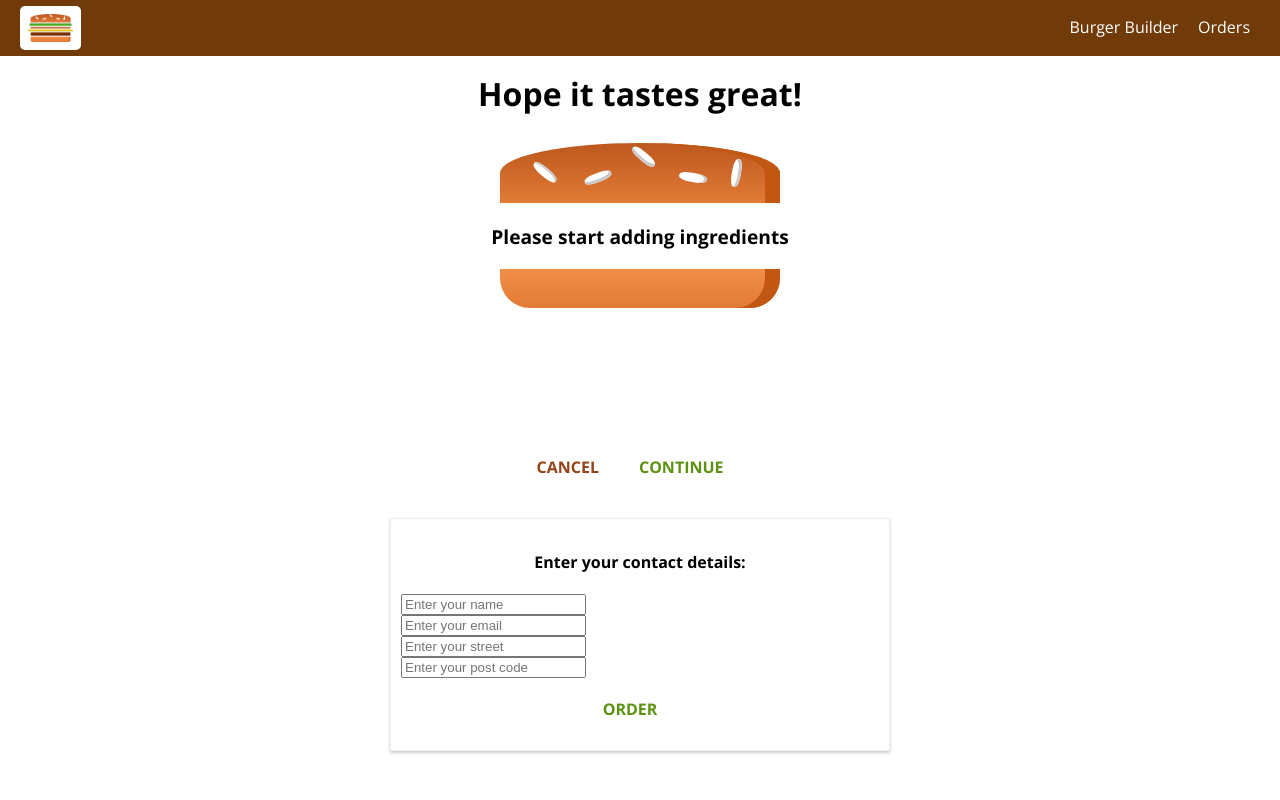
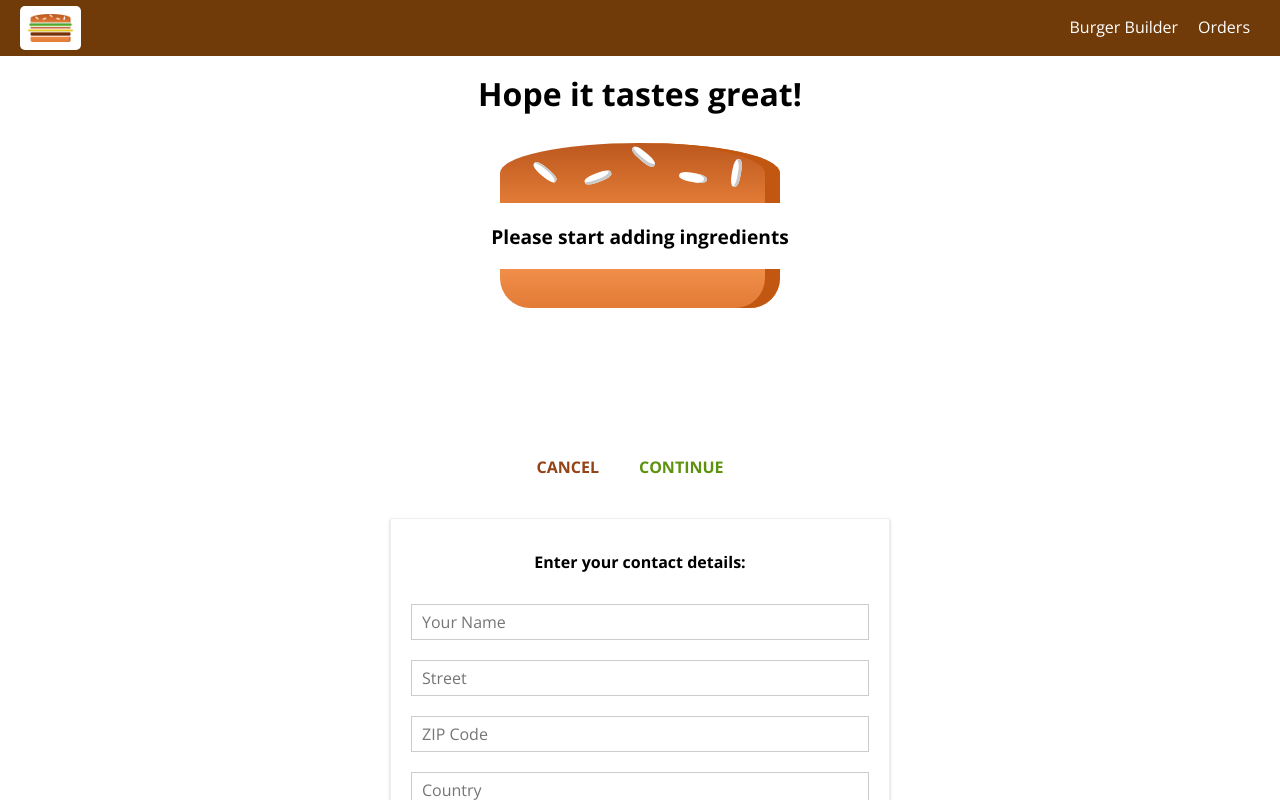
Before and after one commit to wesleyarchbell/react-burger-builder, a React (Create React App) app: page /checkout in a window 1280 px wide. Both pictures are taken after a click on the button "CONTINUE". Shown: the top 800 px of the page. Built offline with nearby package versions, Linux system fonts and the light colour scheme.

Commit message:
Dynamically create form elements

```diff
--- /dev/null
+++ b/src/components/UI/Input/Input.js
@@ -0,0 +1,38 @@
+import React from 'react';
+import styles from './Input.module.css';
+
+const input = (props) => {
+
+    let inputElement = null;
+    switch (props.elementType) {
+        case ('input') : {
+            inputElement = <input className={styles.InputElement} {...props.elementConfig} value={props.value}/>
+            break;
+        }
+        case ('textarea'): {
+            inputElement = <textarea className={styles.InputElement} {...props.elementConfig} value={props.value}/>
+            break;
+        }
+        case ('select'): {
+            inputElement = (<select className={styles.InputElement} value={props.value}>
+                {props.elementConfig.options.map(option => {
+                    return <option key={option.value} value={option.value}>{option.displayValue}</option>
+                })}
+            </select>)
+            break;
+        }
+        default: {
+            inputElement = <input className={styles.InputElement} {...props.elementConfig} value={props.value}/>
+        }
+    }
+
+    return (
+        <div className={styles.Input}>
+            <label>{props.label}</label>
+            {inputElement}
+        </div>
+    )
+}
+
+
+export default input
--- /dev/null
+++ b/src/components/UI/Input/Input.module.css
@@ -0,0 +1,32 @@
+.Input {
+    width: 100%;
+    padding: 10px;
+    box-sizing: border-box;
+}
+
+.Label {
+    font-weight: bold;
+    display: block;
+    margin-bottom: 8px;
+}
+
+.InputElement {
+    outline: none;
+    border: 1px solid #ccc;
+    background-color: white;
+    font: inherit;
+    padding: 6px 10px;
+    display: block;
+    width: 100%;
+    box-sizing: border-box;
+}
+
+.InputElement:focus {
+    outline: none;
+    background-color: #ccc;
+}
+
+.Invalid {
+    border: 1px solid red;
+    background-color: #FDA49A;
+}
--- a/src/containers/ContactData/ContactData.js
+++ b/src/containers/ContactData/ContactData.js
@@ -1,6 +1,7 @@
-import React, {Component} from 'react';
+import React, { Component } from 'react';
 import Button from '../../components/UI/Button/Button';
 import Spinner from '../../components/UI/Spinner/Spinner';
+import Input from '../../components/UI/Input/Input';
 import axios from '../../axios-orders';
 
 import styles from './ContactData.module.css';
@@ -9,11 +10,31 @@ class ContactData extends Component {
 
     state = {
         loading: false,
-        name: '',
-        email: '',
-        address: {
-            street: '',
-            postCode: ''
+        orderForm: {
+            elements: [
+                this.buildFormElement('name', 'input', 'text', 'Your Name', '', []),
+                this.buildFormElement('street', 'input', 'text', 'Street', '', []),
+                this.buildFormElement('zipCode', 'input', 'text', 'ZIP Code', '', []),
+                this.buildFormElement('country', 'input', 'text', 'Country', '', []),
+                this.buildFormElement('email', 'input', 'email', 'Your E-Mail', '', []),
+                this.buildFormElement('delivery', 'select', 'email', 'Delivery Method', '', [
+                    { value: 'fastest', displayValue: 'Fastest' },
+                    { value: 'cheapest', displayValue: 'Cheapest' },
+                ])
+            ]
+        }
+    }
+
+    buildFormElement(name, elementType, type, placeholder, value, options) {
+        return {
+            name: name,
+            elementType: elementType,
+            value: value,
+            elementConfig: {
+                type: type,
+                placeholder: placeholder,
+                options: options
+            }
         }
     }
 
@@ -25,14 +46,7 @@ class ContactData extends Component {
         this.setState({ loading: true });
         const order = {
             ingredients: this.props.ingredients,
-            price: this.props.price,
-            customer: {
-                name: "Wesley",
-                address: "21 Test St",
-                country: "Australia",
-                email: "test@test.com",
-                deliveryMethod: "express"
-            }
+            price: this.props.price
         };
 
         axios.post('/orders.json', order).then(response => {
@@ -47,16 +61,17 @@ class ContactData extends Component {
 
     render() {
 
+        let formElements = this.state.orderForm.elements.map(element => {
+            return <Input key={element.name} elementType={element.elementType} elementConfig={element.elementConfig} value={element.value} />
+        });
+
         let form = null;
         if (this.state.loading) {
-            form = <Spinner/>
+            form = <Spinner />
         } else {
             form = (
                 <form>
-                    <input className={styles.Contact} type="text" name="name" placeholder="Enter your name" />
-                    <input className={styles.Contact} type="email" name="name" placeholder="Enter your email" />
-                    <input className={styles.Contact} type="text" name="street" placeholder="Enter your street" />
-                    <input className={styles.Contact} type="text" name="postalCode" placeholder="Enter your post code" />
+                    {formElements}
                     <Button btnType="Success" clicked={this.orderHandler}>ORDER</Button>
                 </form>
             )
```
Also changed, not shown: src/components/UI/Spinner/Spinner.js (line endings or trailing spaces).
